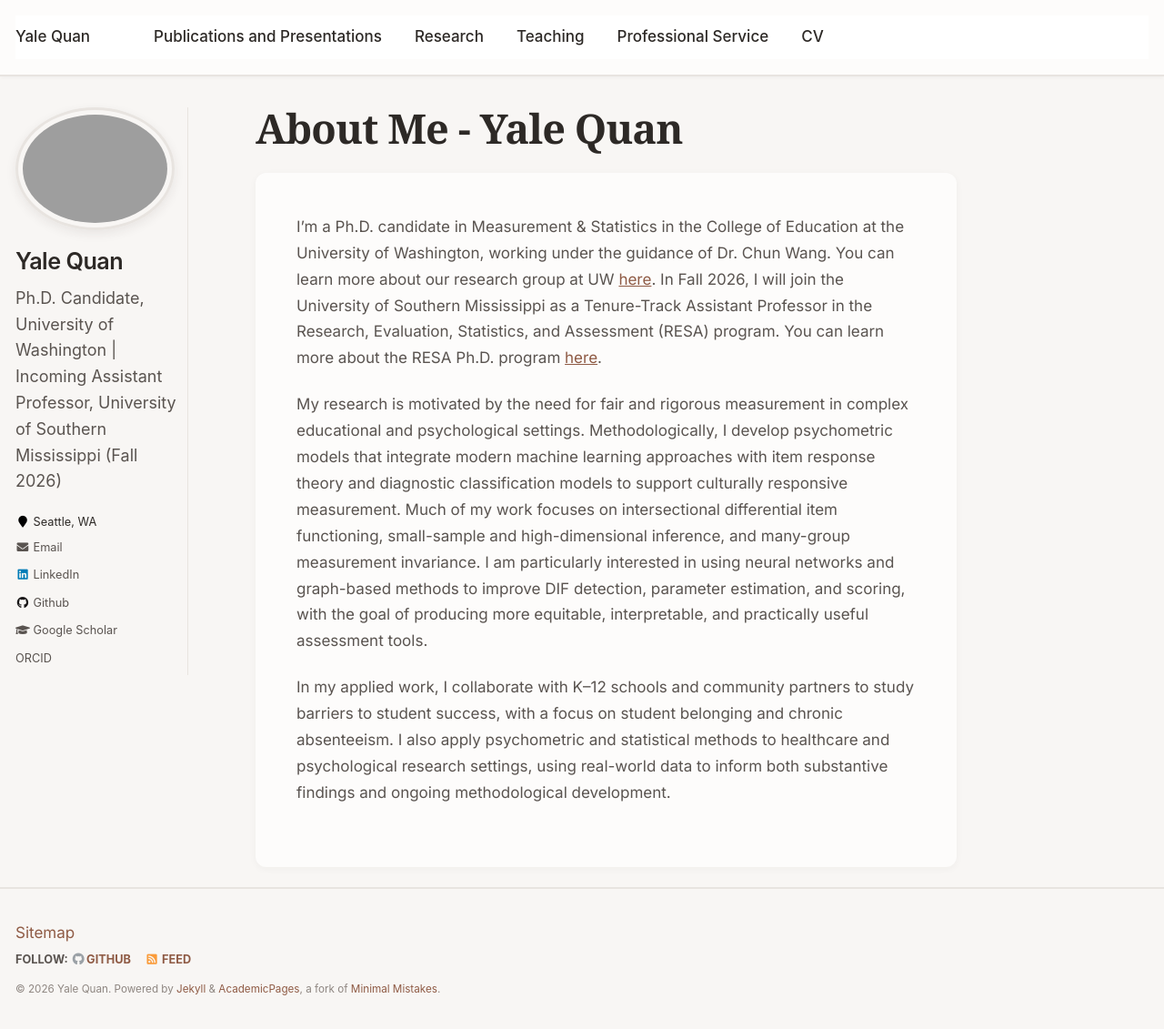
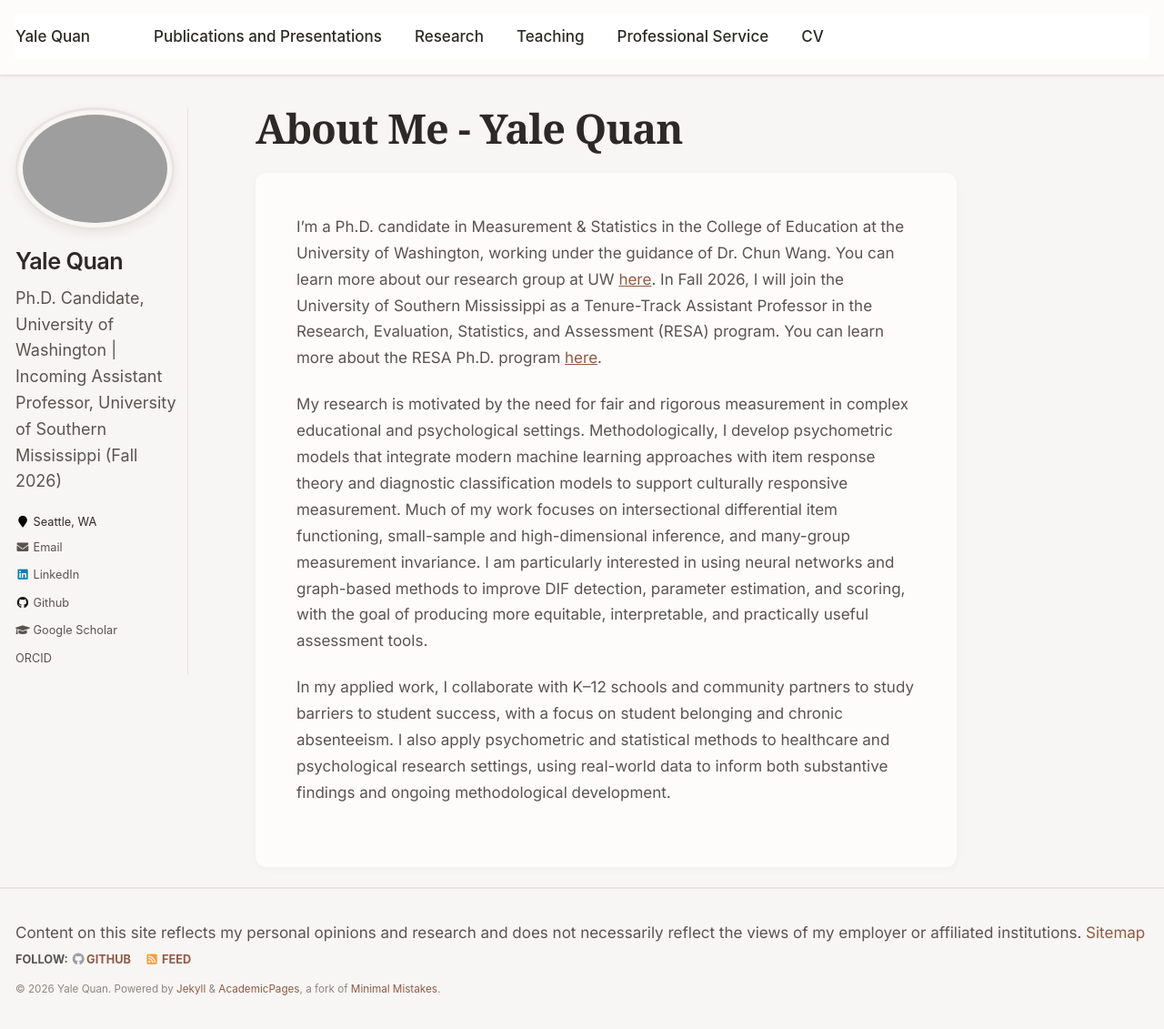
Before and after one commit to yalequan/yalequan.github.io, a Jekyll site: the page built from _pages/about.md, in a window 1280 px wide and 1131 px high. Shown: the whole window at 91% size. Built offline with Jekyll 4.4.1, drawn with Linux system fonts in a browser that asks for light colours.

Commit message:
Update custom.html

```diff
--- a/_includes/footer/custom.html
+++ b/_includes/footer/custom.html
@@ -1,3 +1,3 @@
 <!-- start custom footer snippets -->
-<a href="/sitemap/">Sitemap</a>
+Content on this site reflects my personal opinions and research and does not necessarily reflect the views of my employer or affiliated institutions. <a href="/sitemap/">Sitemap</a>
 <!-- end custom footer snippets -->
```
